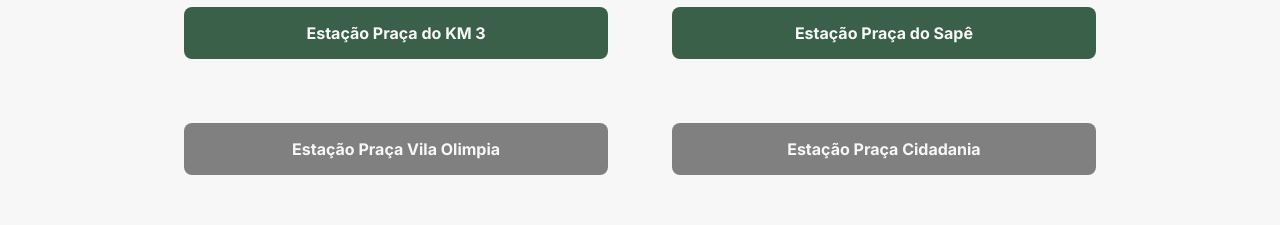
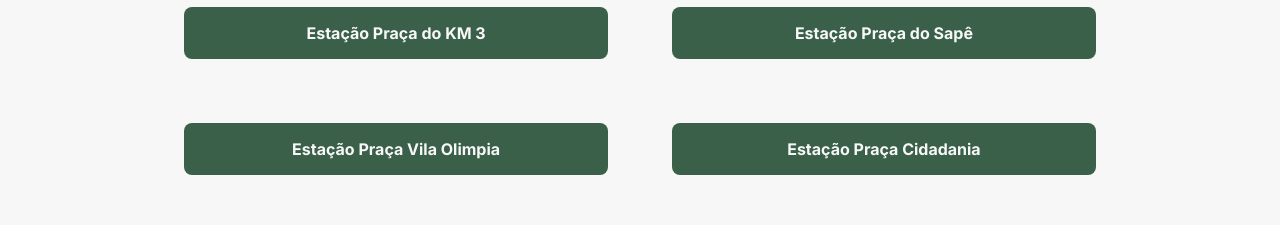
Before and after one commit to JoaoPedroFalcao/SiteBikedaGente, a React (Vite) app: page / in a window 1280 px wide. Shown: the part 1700-1925 px from the top of the page. Built offline with nearby package versions, Linux system fonts and the light colour scheme.

Commit message:
Update mapStation.tsx

```diff
--- a/src/components/mapStation.tsx
+++ b/src/components/mapStation.tsx
@@ -77,7 +77,7 @@ const MapStation = () => {
           <button
             key={station.id}
             onClick={() => setActiveStation(station)}
-            className={station.id > 4 ? styles.buttonGray : styles.button}
+            className={station.id > 6 ? styles.buttonGray : styles.button}
           >
             {station.nome}
           </button>
```
